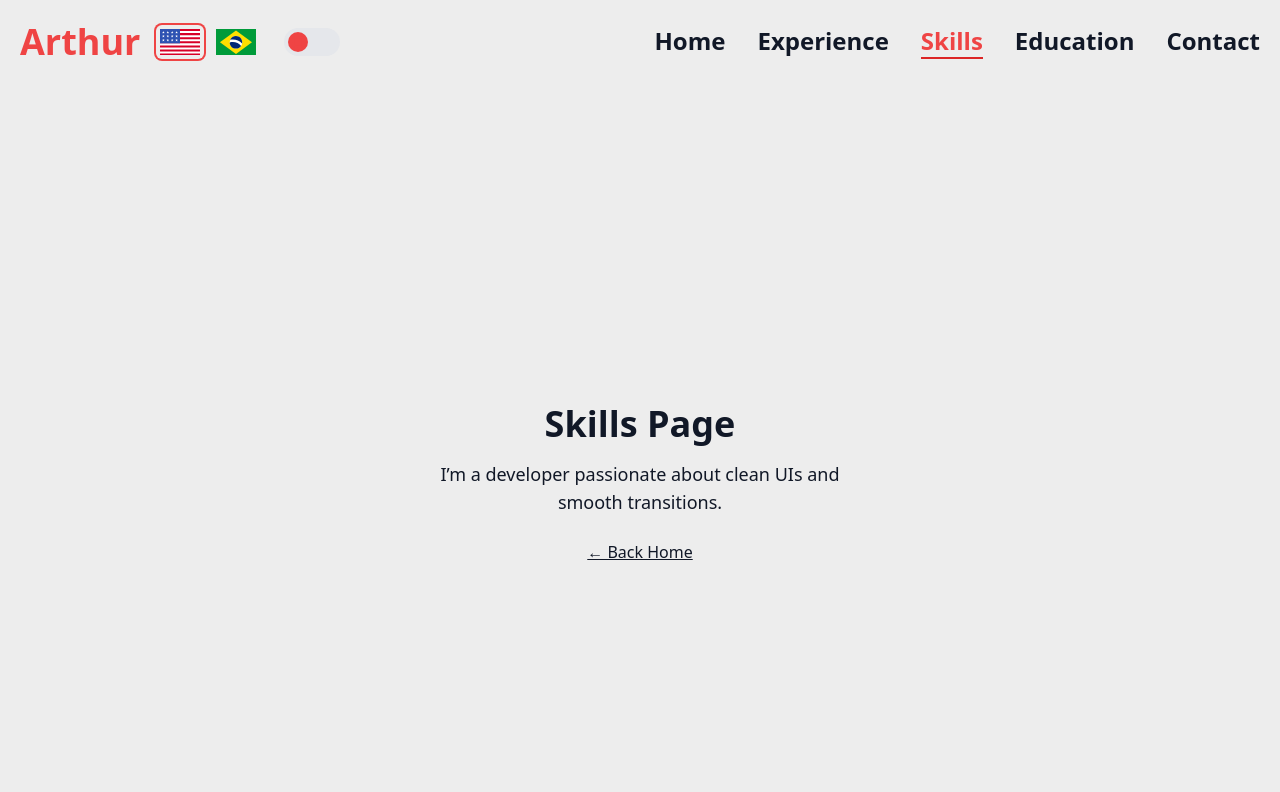
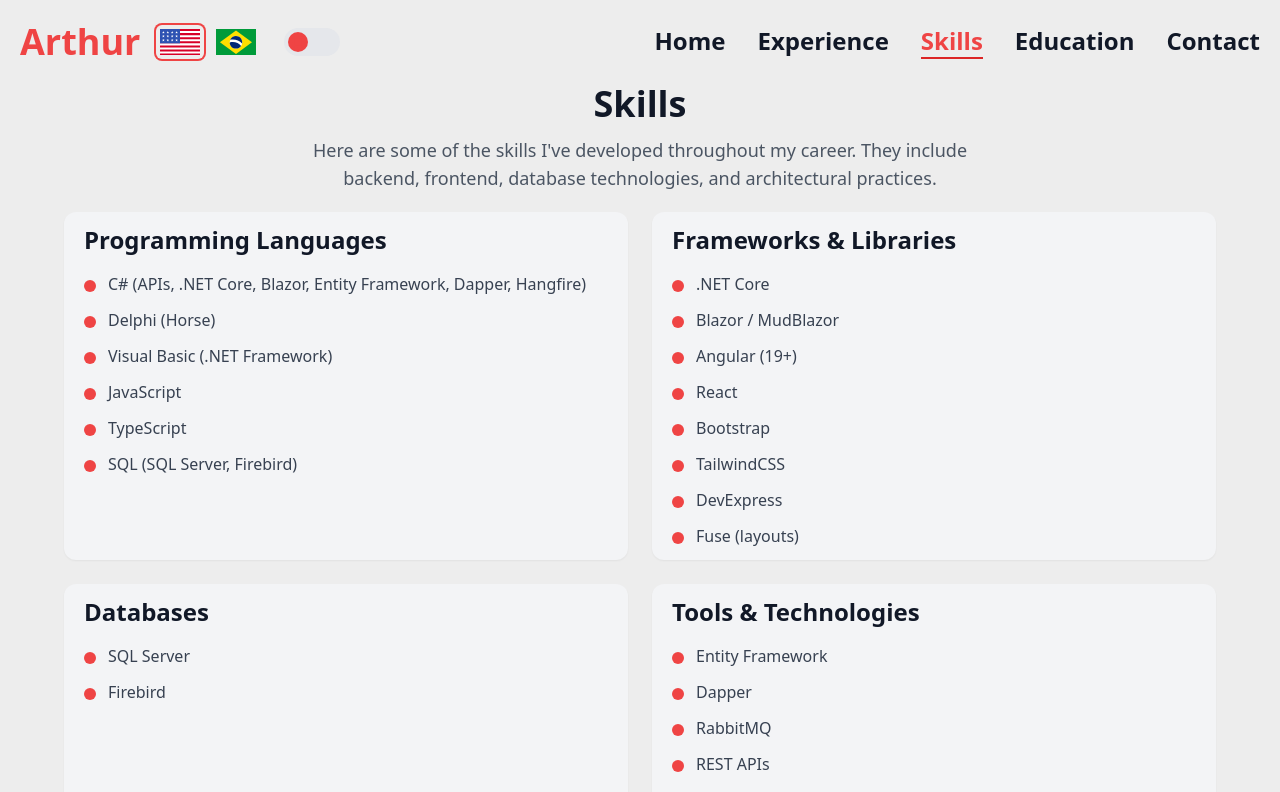
Before and after one commit to Arthuthu/my-portfolio, a Next.js app: page /skills in a window 1280 px wide. Shown: the top 792 px of the page. Built offline with nearby package versions, Linux system fonts and the light colour scheme.

Commit message:
Added skills page

```diff
--- a/src/app/education/page.tsx
+++ b/src/app/education/page.tsx
@@ -9,14 +9,17 @@
 
     return (
         <div className="flex flex-col gap-5 items-center mx-auto w-[95%] md:max-w-[55%]">
-            <motion.h1
-                className="text-4xl font-bold mb-5 text-center"
+            <motion.header
                 initial={{ opacity: 0 }}
                 animate={{ opacity: 1 }}
-                transition={{ delay: 0.1, duration: 0.4 }}
+                transition={{ duration: 0.5 }}
+                className="text-center mb-5"
             >
-                {educationPage.title}
-            </motion.h1>
+                <h1 className="text-4xl font-bold mb-3">{educationPage.title}</h1>
+                <p className="text-lg text-gray-600 dark:text-gray-300 max-w-2xl mx-auto">
+                    {educationPage.description}
+                </p>
+            </motion.header>
 
             <motion.div
                 initial={{ opacity: 0 }}
--- a/src/app/experience/page.tsx
+++ b/src/app/experience/page.tsx
@@ -65,10 +65,13 @@
                                                     animate={{ opacity: 1 }}
                                                     exit={{ opacity: 0 }}
                                                     transition={{ duration: 0.08 }}
-                                                    className="px-6 pt-2 pb-4 text-md text-semibold text-gray-800 dark:text-white text-left list-disc space-y-2"
+                                                    className="pt-2 pb-4 text-md text-semibold text-gray-800 dark:text-white text-left list-disc space-y-2"
                                                 >
                                                     {exp.description.map((point: string, i: number) => (
-                                                        <li key={i}>{point}</li>
+                                                        <li key={point} className="flex items-center gap-3">
+                                                            <span className="mt-1 inline-flex h-3 w-3 rounded-full bg-red-500" />
+                                                            <span className="text-gray-700 dark:text-gray-200">{point}</span>
+                                                        </li>
                                                     ))}
                                                 </motion.ul>
                                             </DisclosurePanel>
--- a/src/app/skills/page.tsx
+++ b/src/app/skills/page.tsx
@@ -1,47 +1,105 @@
-"use client"; // 👈 required in App Router
+"use client";
 
 import { motion } from "framer-motion";
+import { useLocale } from "@/hooks/useLocale";
 import Link from "next/link";
 
-export default function About() {
+export default function Skills() {
+    const { t } = useLocale();
+    const skillsPage = t.skillsPage;
+
+    const categories = [
+        {
+            title: skillsPage.programmingLanguages,
+            items: [
+                "C# (APIs, .NET Core, Blazor, Entity Framework, Dapper, Hangfire)",
+                "Delphi (Horse)",
+                "Visual Basic (.NET Framework)",
+                "JavaScript",
+                "TypeScript",
+                "SQL (SQL Server, Firebird)",
+            ],
+        },
+        {
+            title: skillsPage.frameworksAndLibraries,
+            items: [
+                ".NET Core",
+                "Blazor / MudBlazor",
+                "Angular (19+)",
+                "React",
+                "Bootstrap",
+                "TailwindCSS",
+                "DevExpress",
+                "Fuse (layouts)",
+            ],
+        },
+        {
+            title: skillsPage.databases,
+            items: [
+                "SQL Server",
+                "Firebird",
+            ],
+        },
+        {
+            title: skillsPage.toolsAndTechnologies,
+            items: [
+                "Entity Framework",
+                "Dapper",
+                "RabbitMQ",
+                "REST APIs",
+                "DDD (Domain-Driven Design)",
+                "SVN, GitHub",
+            ],
+        },
+    ];
+
     return (
-        <motion.div
-            className="flex flex-col items-center justify-center h-screen text-center"
-            initial={{ opacity: 0, y: 30 }}
-            animate={{ opacity: 1, y: 0 }}
-            exit={{ opacity: 0, y: -30 }}
-            transition={{ duration: 0.6, ease: "easeOut" }}
-        >
-            {/* Heading */}
-            <motion.h1
-                className="text-4xl font-bold"
-                initial={{ scale: 0.8, opacity: 0 }}
-                animate={{ scale: 1, opacity: 1 }}
-                transition={{ duration: 0.5, ease: "easeOut" }}
-            >
-                Skills Page
-            </motion.h1>
-
-            {/* Paragraph */}
-            <motion.p
-                className="mt-4 max-w-md text-lg"
+        <main className="min-h-[calc(100vh-6rem)] px-6">
+            <div className="max-w-6xl mx-auto">
+                <motion.header
                     initial={{ opacity: 0 }}
                     animate={{ opacity: 1 }}
-                transition={{ delay: 0.4, duration: 0.6 }}
+                    transition={{ duration: 0.5 }}
+                    className="text-center mb-5"
                 >
-                I’m a developer passionate about clean UIs and smooth transitions.
-            </motion.p>
+                    <h1 className="text-4xl font-bold mb-3">{ skillsPage.title }</h1>
+                    <p className="text-lg text-gray-600 dark:text-gray-300 max-w-2xl mx-auto">
+                        { skillsPage.description }
+                    </p>
+                </motion.header>
 
-            {/* Link */}
+                <section className="grid grid-cols-1 md:grid-cols-2 gap-6">
+                    {categories.map((cat, idx) => (
                         <motion.div
-                initial={{ x: -50, opacity: 0 }}
-                animate={{ x: 0, opacity: 1 }}
-                transition={{ delay: 0.7, duration: 0.5 }}
+                            key={cat.title}
+                            initial={{ opacity: 0, y: 10 }}
+                            animate={{ opacity: 1, y: 0 }}
+                            transition={{ duration: 0.45, delay: idx * 0.08 }}
+                            className="bg-gray-100 dark:bg-[var(--background-gray)] rounded-xl py-3 px-5 shadow-sm"
                         >
-                <Link href="/" className="mt-6 inline-block underline">
-                    ← Back Home
-                </Link>
+                            <h2 className="text-2xl font-semibold mb-4">{cat.title}</h2>
+                            <ul className="flex flex-col gap-3">
+                                {cat.items.map((item) => (
+                                    <li key={item} className="flex items-center gap-3">
+                                        <span className="mt-1 inline-flex h-3 w-3 rounded-full bg-red-500" />
+                                        <span className="text-gray-700 dark:text-gray-200">{item}</span>
+                                    </li>
+                                ))}
+                            </ul>
                         </motion.div>
+                    ))}
+                </section>
+
+                <motion.div
+                    initial={{ opacity: 0 }}
+                    animate={{ opacity: 1 }}
+                    transition={{ delay: 0.6, duration: 0.5 }}
+                    className="mt-10 text-center"
+                >
+                    <p className="text-gray-600 dark:text-gray-300">Se quiser que eu destaque alguma habilidade em particular ou adicionar certificados/projetos relacionados, posso incluir.</p>
+                    <Link href="/contact" className="mt-4 inline-block text-red-500 hover:text-red-600 underline">Entrar em contato</Link>
                 </motion.div>
+            </div>
+        </main>
     );
 }
--- a/src/i18n/translations/en.ts
+++ b/src/i18n/translations/en.ts
@@ -64,7 +64,8 @@
 }
 
 export const educationPage = {
-    title: "University and Self-Taught Learning",
+    title: "Education",
+    description: "University and Self-Taught Learning",
     university: "I studied Computer Engineering at UNIFEV (Votuporanga, São Paulo).",
     universityKnowledge: "During my time I learn about data structures, algorithms, databases, computer architecture, networks, operating systems, software engineering, and project management.",
     selfTaught: "Beyond formal education, I’ve gained most of my knowledge through self-study, online courses, and hands-on projects.",
@@ -81,3 +82,12 @@
     locationTitle: "Location",
     locationDescription: "View my location on Google Maps"
 };
+
+export const skillsPage = {
+    title: "Skills",
+    description: "Here are some of the skills I've developed throughout my career. They include backend, frontend, database technologies, and architectural practices.",
+    programmingLanguages: "Programming Languages",
+    frameworksAndLibraries: "Frameworks & Libraries",
+    databases: "Databases",
+    toolsAndTechnologies: "Tools & Technologies",
+}
--- a/src/i18n/translations/pt.ts
+++ b/src/i18n/translations/pt.ts
@@ -62,7 +62,8 @@
 }
 
 export const educationPage = {
-    title: "Universidade e Aprendizado Autodidata",
+    title: "Educação",
+    description: "Universidade e Aprendizado Autodidata",
     university: "Estudei Engenharia da Computação na UNIFEV (Votuporanga, São Paulo).",
     universityKnowledge: "Durante meu tempo lá, aprendi sobre estruturas de dados, algoritmos, bancos de dados, arquitetura de computadores, redes, sistemas operacionais, engenharia de software e gerenciamento de projetos.",
     selfTaught: "Além da educação formal, adquiri grande parte do meu conhecimento por meio de autoestudo, cursos online e projetos práticos.",
@@ -79,3 +80,12 @@
     locationTitle: "Localização",
     locationDescription: "Veja minha localização no Google Maps"
 };
+
+export const skillsPage = {
+    title: "Habilidades",
+    description: "Aqui estão algumas das habilidades que tenho desenvolvido ao longo da minha carreira. Elas incluem tecnologias de backend, frontend, bancos de dados e práticas arquiteturais.",
+    programmingLanguages: "Linguagens de Programação",
+    frameworksAndLibraries: "Frameworks & Bibliotecas",
+    databases: "Bancos de Dados",
+    toolsAndTechnologies: "Ferramentas & Tecnologias",
+}
```
Lines whose indentation alone changed are shown as unchanged.
